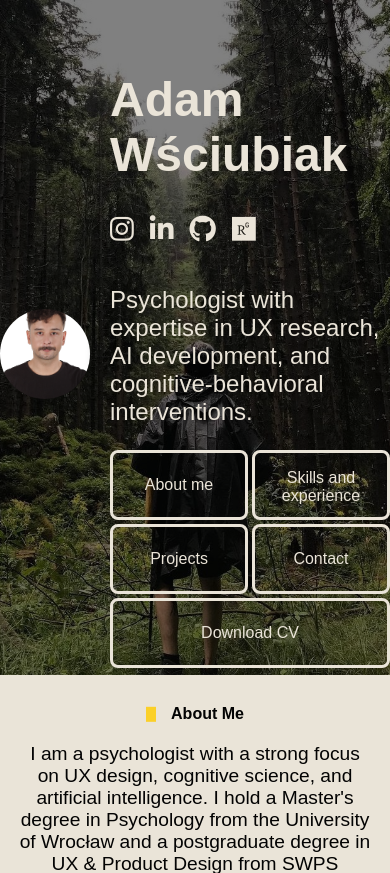
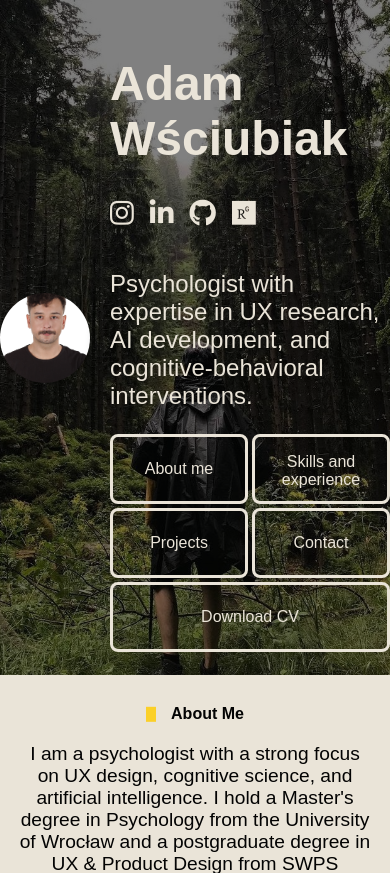
Before and after one commit to adamwsciubiak/adamwsciubiak, a PHP site: page / in a window 390 px wide. Shown: the top 873 px of the page. Run offline with PHP 8.4, Linux system fonts and the light colour scheme.

Commit message:
Update style.css

```diff
--- a/style.css
+++ b/style.css
@@ -274,10 +274,16 @@ footer {
         top: 3rem;
     }
 }
+@media (orientation: portrait) {
+    /* Styles for portrait mode */
+    body {
+        top: 1rem; /* Example: change background color */
+    }
+}
 
 @media (max-width: 2532px) {
     .header-content{
-        top: 1rem;
+
     }
 
 @media (max-width: 1170px) {
@@ -285,7 +291,7 @@ footer {
         width: 150px;  /* Ensure width stays proportional */
         height: 150px; /* Ensure height equals width */
     .header-content {
-        top: 1rem; /* Move text down by 3rem */
+         /* Move text down by 3rem */
     }
 }
 @media (max-width: 768px) {
@@ -294,7 +300,7 @@ footer {
         height: 120px; /* Ensure height equals width */
     }
     .header-content {
-        top: 1rem; /* Move text down by 3rem */
+     /* Move text down by 3rem */
     }
 }
 
@@ -312,7 +318,7 @@ footer {
         font-size: 1.2rem;
     }
     .header-content {
-        top: 5rem; /* Move text down by 3rem */
+     /* Move text down by 3rem */
     }
 
 }
```
